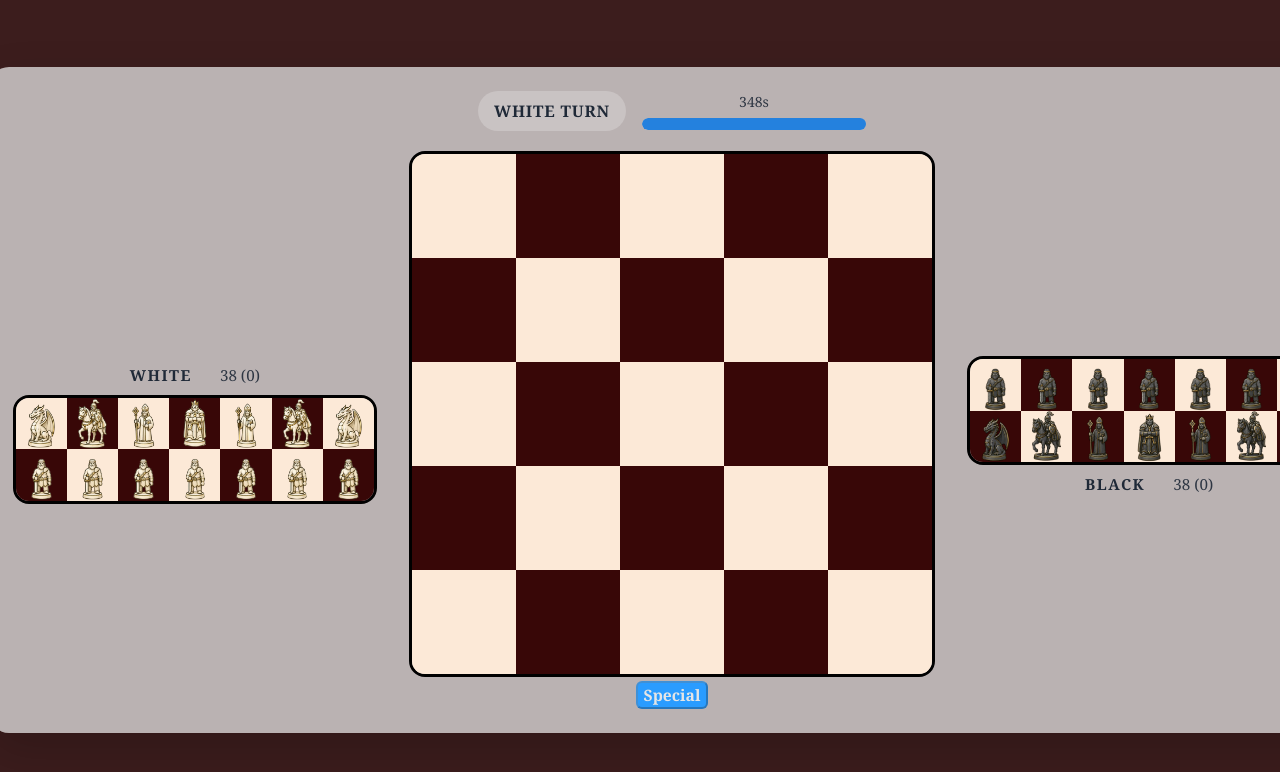
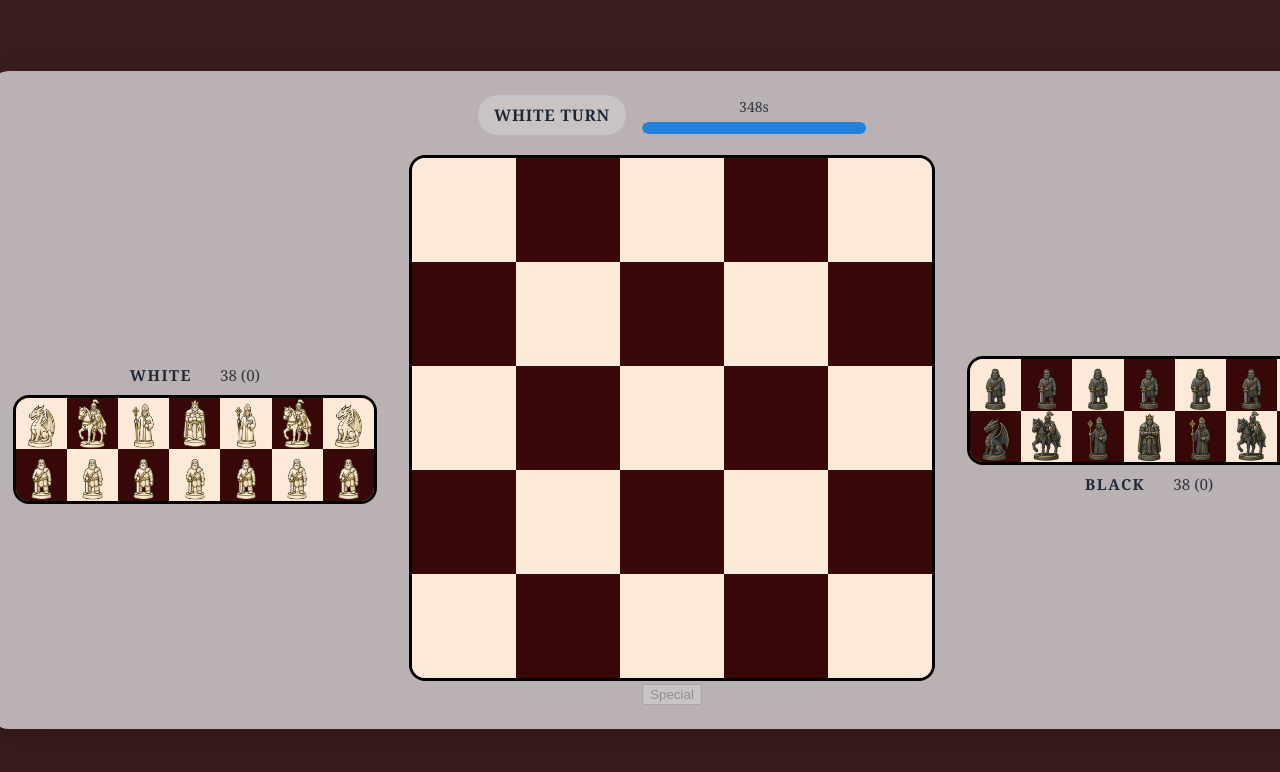
Before and after one commit to gkuenzi/4x4Chess, a React (Vite) app in the folder chess/: page / in a window 1280 px wide. Both pictures are taken after a click on the button "Start Game". Shown: the top 772 px of the page. Built offline with nearby package versions, Linux system fonts and the light colour scheme.

Commit message:
remove style to move it over to css

```diff
--- a/chess/src/GamePlay.jsx
+++ b/chess/src/GamePlay.jsx
@@ -723,15 +723,6 @@ function GamePlay({ whiteDeck, blackDeck, whiteType, blackType }) {
             {renderBoard(CENTER_SIZE, CENTER_SIZE, 'center', 'main-board-grid-gameplay')}
             <button
               type="button"
-              style= {{
-                background: "#2a9cff",
-                color: "rgba(229, 229, 229, 1)",
-                fontWeight: "bold",
-                fontSize: ".98rem",
-                fontFamily: "'Georgia', 'Garamond', 'Palatino', 'serif'",
-                borderRadius: '6px',
-                marginTop: ".3rem"
-              }}
               className={`special-action-button ${reloadButtonVisible ? 'special-action-visible' : 'special-action-hidden'}`}
               disabled={!reloadButtonEnabled}
               aria-hidden={!reloadButtonVisible}
```
